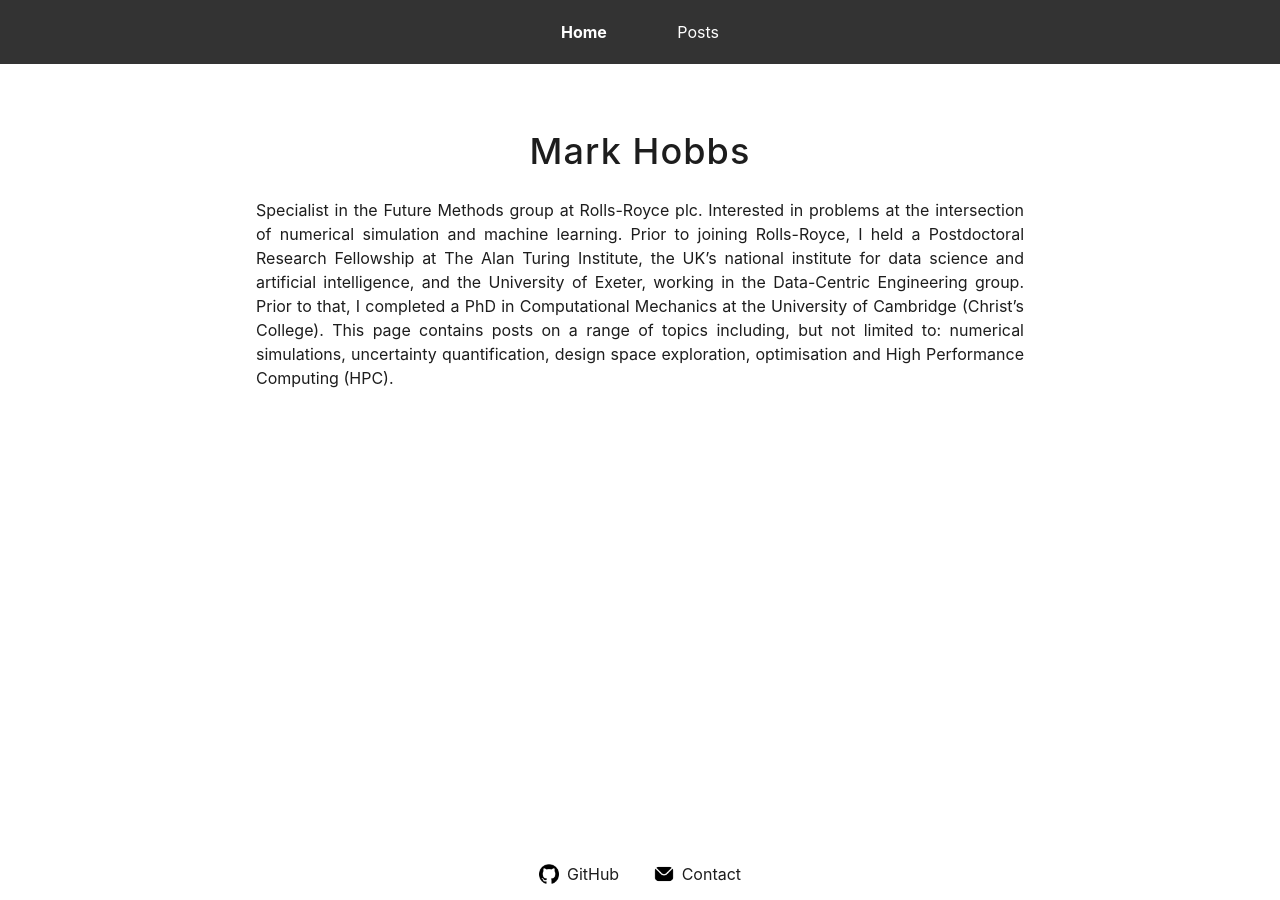
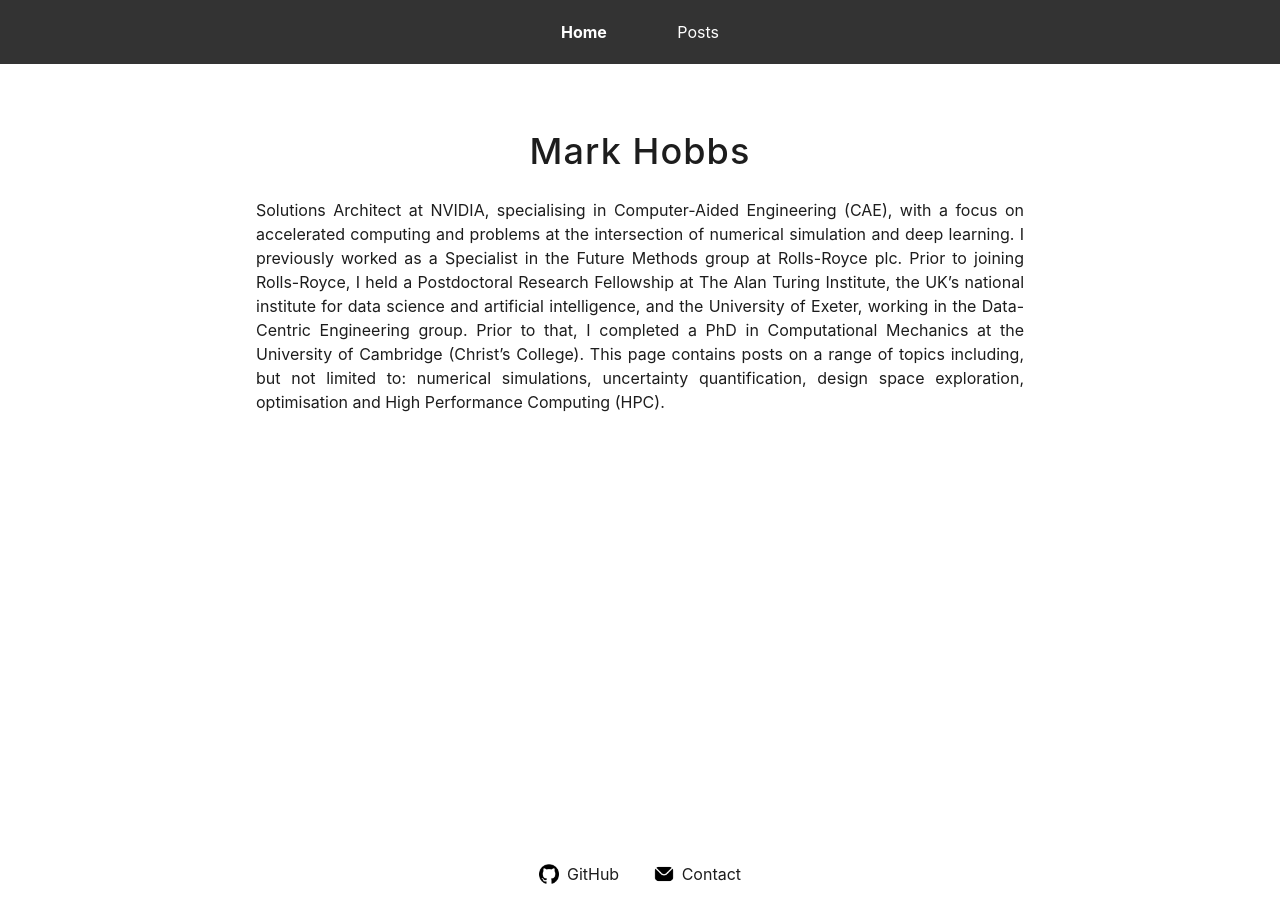
Before and after one commit to mark-hobbs/mark-hobbs.github.io, a Jekyll site: the page built from index.md, in a window 1280 px wide. Built offline with Jekyll 4.4.1, drawn with Linux system fonts in a browser that asks for light colours.

Commit message:
Update bio

```diff
--- a/index.md
+++ b/index.md
@@ -5,4 +5,4 @@ title: Home
 
 # Mark Hobbs
 
-Specialist in the Future Methods group at Rolls-Royce plc. Interested in problems at the intersection of numerical simulation and machine learning. Prior to joining Rolls-Royce, I held a Postdoctoral Research Fellowship at The Alan Turing Institute, the UK's national institute for  data science and artificial intelligence, and the University of Exeter, working in the Data-Centric Engineering group. Prior to that, I completed a PhD in Computational Mechanics at the University of Cambridge (Christ's College). This page contains posts on a range of topics including, but not limited to: numerical simulations, uncertainty quantification, design space exploration, optimisation and High Performance Computing (HPC).
+Solutions Architect at NVIDIA, specialising in Computer-Aided Engineering (CAE), with a focus on accelerated computing and problems at the intersection of numerical simulation and deep learning. I previously worked as a Specialist in the Future Methods group at Rolls-Royce plc. Prior to joining Rolls-Royce, I held a Postdoctoral Research Fellowship at The Alan Turing Institute, the UK's national institute for  data science and artificial intelligence, and the University of Exeter, working in the Data-Centric Engineering group. Prior to that, I completed a PhD in Computational Mechanics at the University of Cambridge (Christ's College). This page contains posts on a range of topics including, but not limited to: numerical simulations, uncertainty quantification, design space exploration, optimisation and High Performance Computing (HPC).
```
